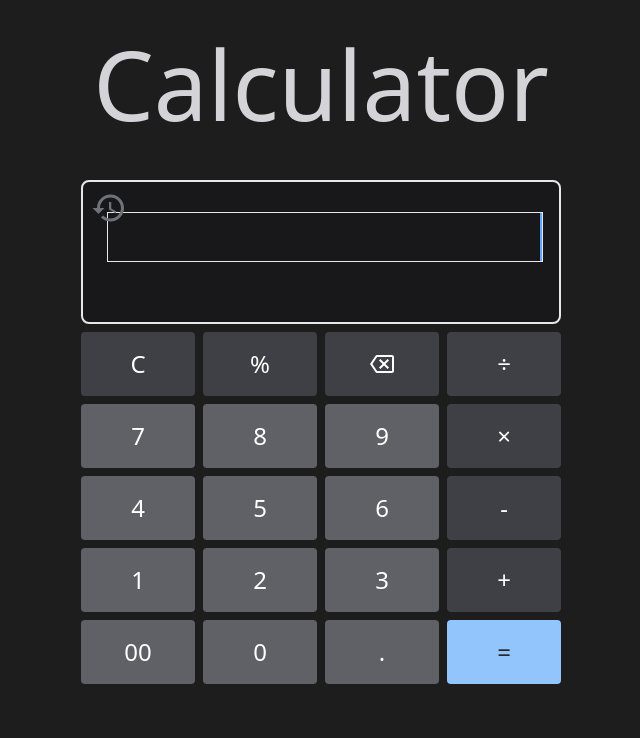
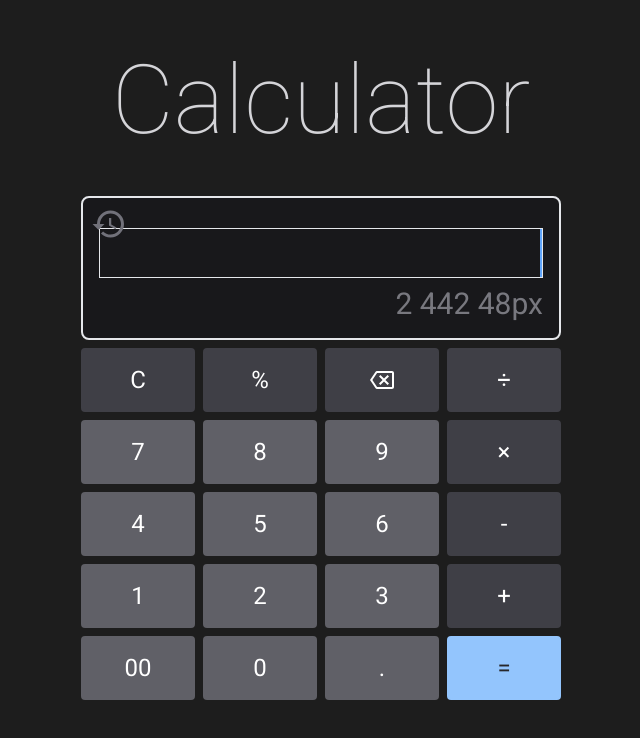
Before and after one commit to KillerMax4299/Calculator, a React (Vite) app: page / in a window 1280 px wide. Shown: the top 738 px of the page, without its empty margins (319-959 px from the left). Built offline with nearby package versions, Linux system fonts and the light colour scheme.

Commit message:
Updated textbox

```diff
--- a/index.html
+++ b/index.html
@@ -1,14 +1,20 @@
 <!doctype html>
 <html lang="en">
+
 <head>
   <meta charset="UTF-8" />
   <link rel="icon" type="image/svg+xml" href="/src/assets/tailwind.svg" />
   <meta name="viewport" content="width=device-width, initial-scale=1.0" />
   <script src="https://cdnjs.cloudflare.com/ajax/libs/mathjs/11.2.0/math.js"></script>
+  <link rel="preconnect" href="https://fonts.googleapis.com">
+  <link rel="preconnect" href="https://fonts.gstatic.com" crossorigin>
+  <link href="https://fonts.googleapis.com/css2?family=Roboto:wght@100;300;400&display=swap" rel="stylesheet">
   <title>Calculator</title>
 </head>
+
 <body>
   <div id="root" class="bg-zinc-300"></div>
   <script type="module" src="/src/main.jsx"></script>
 </body>
+
 </html>
--- a/src/components/Buttons.jsx
+++ b/src/components/Buttons.jsx
@@ -1,4 +1,5 @@
 
+import { useRef } from "react";
 import { MdOutlineBackspace } from "react-icons/md";
 const Buttons = ({ text, col , UpdateExp,Calculate}) => {
   let style;
@@ -14,12 +15,12 @@ const Buttons = ({ text, col , UpdateExp,Calculate}) => {
     if(e.target.value == '=')
       Calculate()
     else
-    UpdateExp(text)
+      UpdateExp(text)
   }
 
   switch (col) {
     case "dark":
-      style = `flex justify-center items-center text-2xl w-auto min-w-[5rem] h-16 rounded bg-zinc-700 text-white
+      style = `font-medium flex justify-center items-center text-2xl w-auto min-w-[5rem] h-16 rounded bg-zinc-700 text-white
       ring-1 ring-blue-50/[0] active:bg-zinc-700
       transition-all duration-200 hover:bg-zinc-600 active:ring-blue-50`;
       break;
--- a/src/components/Heading.jsx
+++ b/src/components/Heading.jsx
@@ -2,7 +2,7 @@ import React from "react";
 
 const Heading = () => {
   return (
-    <div className=" mb-12">
+    <div className=" mb-12 mt-8">
       <h1 className="text-8xl text-center text-zinc-300 font-extralight max-[500px]:text-[5rem]">
         Calculator
       </h1>
--- a/src/components/Textbox.jsx
+++ b/src/components/Textbox.jsx
@@ -3,22 +3,30 @@ import { MdHistory } from "react-icons/md";
 
 const Textbox = ({ exp }) => {
 
+  const [font_sz,setFont_sz] = useState(48)
+  const spanbox = useRef('')
+  const parent_span = useRef()
   const [res, setRes] = useState('')
-  const spanbox = useRef('')
+
+  function UpdateFont(){
+    setFont_sz(font_sz - 8)
+    console.log(font_sz)
+  }
 
   useEffect(() => {
     Math.floor(spanbox.current.getBoundingClientRect().width)
 
-    setRes()
+    // spanbox.current.style.fontSize = font_sz + 'px'
+    setRes(`${Math.floor(spanbox.current.getBoundingClientRect().width)} ${parent_span.current.clientWidth} ${font_sz}px`)
 
-  }, [exp]);
+  }, [exp,font_sz]);
 
   return (
     <div className="rounded-lg border-2 w-auto h-36 bg-zinc-900 row-span-2 col-span-full relative">
       <div className="flex flex-col justify-end h-3/5 text-white text-right p-1 px-4">
-        <History />
-        <span className="border ml-2 font-light overflow-hidden">
-          <span ref={spanbox} className="text-5xl border border-blue-400 w-fit max-w-full">{exp}</span>
+        <History UpdateFont={UpdateFont}/>
+        <span ref={parent_span} className="border font-light overflow-hidden">
+          <span ref={spanbox} style={{lineHeight:'1',fontSize:`${font_sz}px`}} className="transition-all duration-300 border border-blue-400 w-fit max-w-full">{exp}</span>
         </span>
       </div>
       <div className="h-2/5 text-zinc-400/70 font-normal text-right p-1 px-4">
@@ -30,10 +38,10 @@ const Textbox = ({ exp }) => {
 
 export default Textbox;
 
-const History = () => {
+const History = ({UpdateFont}) => {
   return (
     <>
-      <button className="absolute top-2 left-2">
+      <button className="absolute top-2 left-2" onClick={UpdateFont}>
         <MdHistory className="text-4xl text-zinc-500 hover:text-zinc-300 transition-all active:text-blue-300/90" />
       </button>
     </>
--- a/src/index.css
+++ b/src/index.css
@@ -6,3 +6,6 @@ body{
   background-color: rgb(29, 29, 29);
   overflow: hidden;
 }
+button{
+  -webkit-tap-highlight-color: transparent;
+}
--- a/tailwind.config.js
+++ b/tailwind.config.js
@@ -9,6 +9,10 @@ export default {
     "./src/**/*.{js,ts,jsx,tsx,mdx}",
   ],
   theme: {
+    fontFamily: {
+      'sans': ['Roboto'],
+
+    },
     extend: {},
   },
   plugins: [],
```
Also changed, not shown: 1 other file (tests, documents, lock files or other folders). Lines whose indentation alone changed are shown as unchanged.
